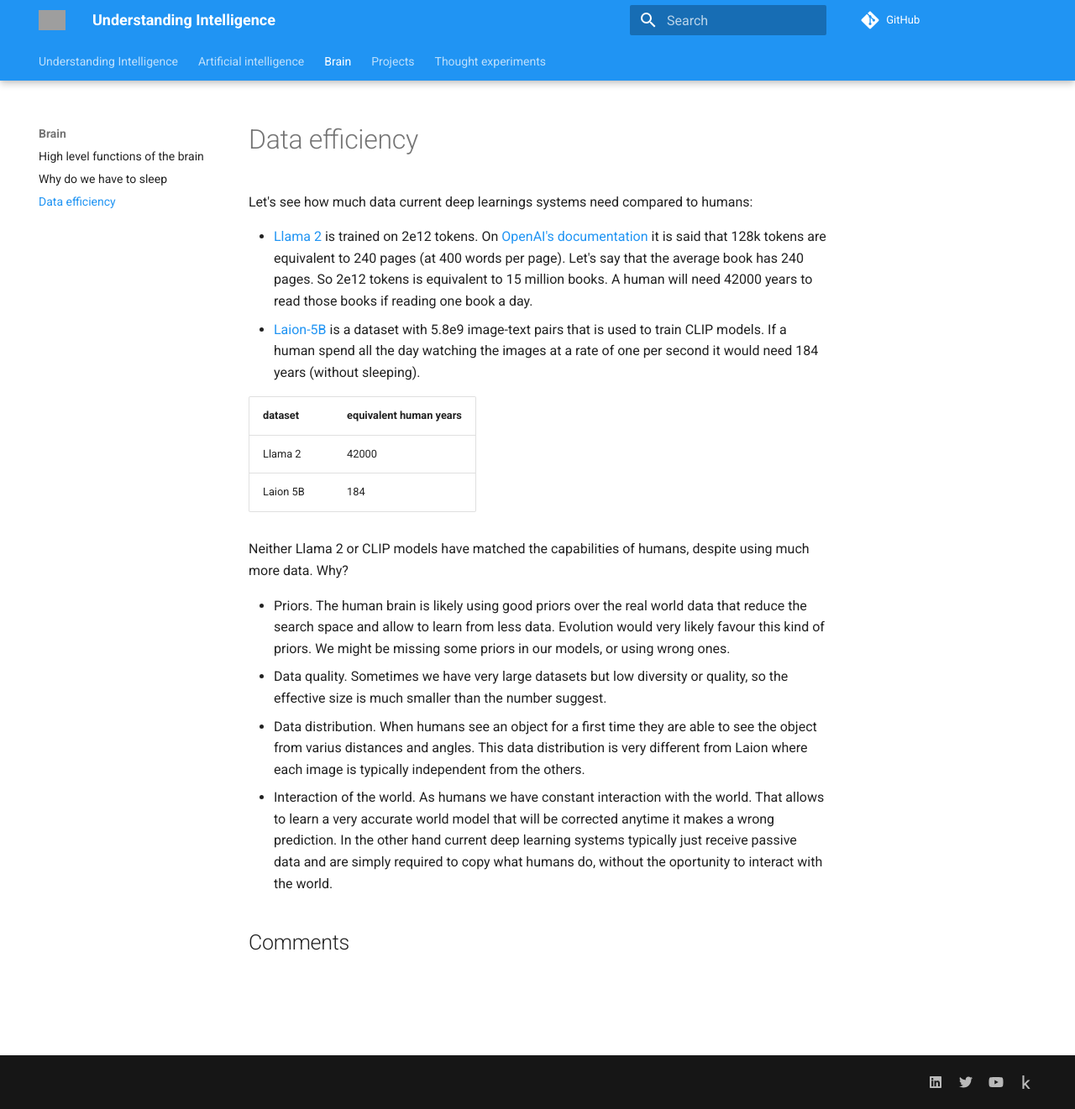
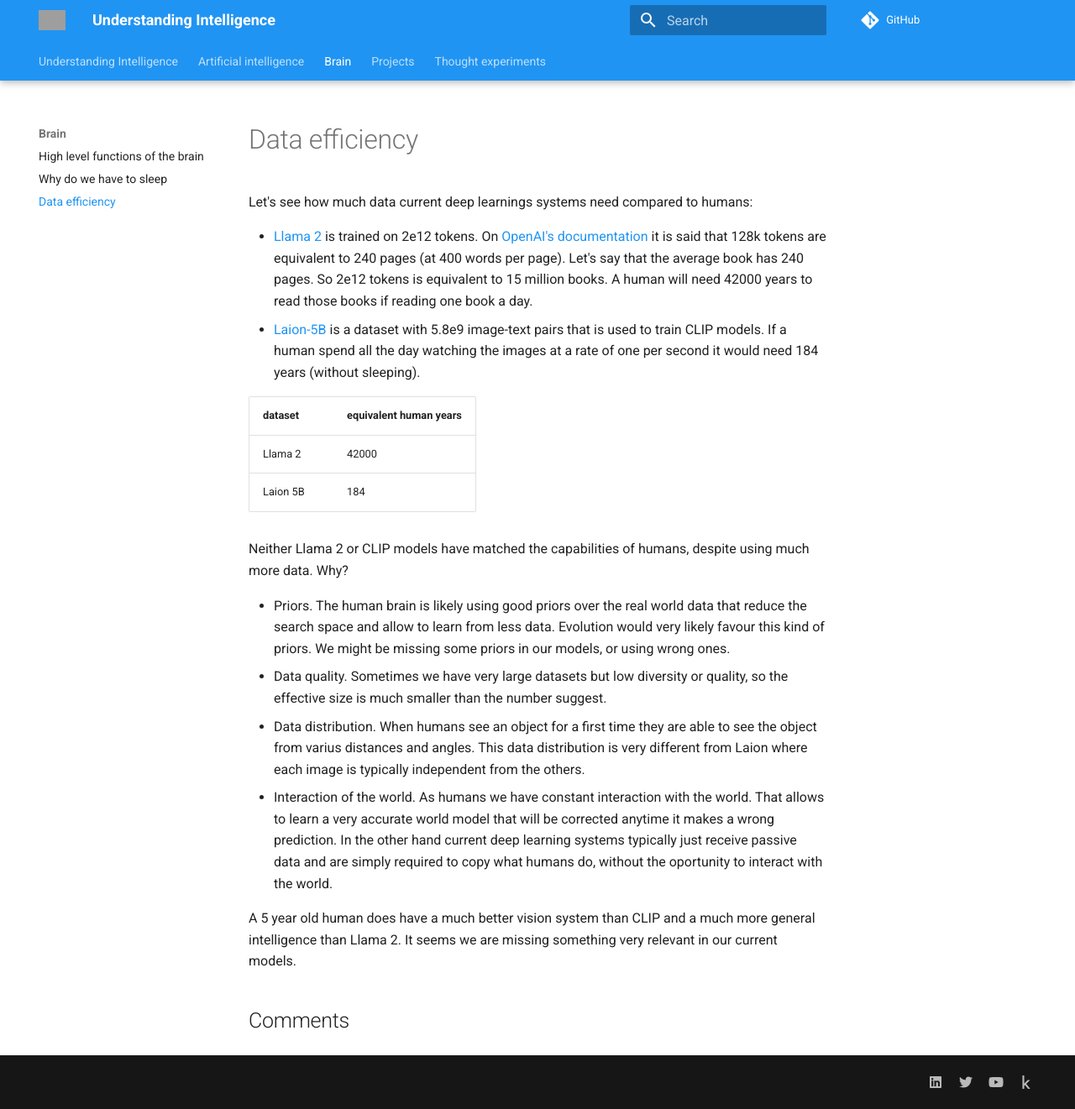
Before and after one commit to ironbar/understanding_intelligence, an MkDocs documentation site: the page built from docs/brain/03-data-efficiency.md, in a window 1280 px wide and 1321 px high. Shown: the whole window at 84% size. Built offline with MkDocs 1.6.1 and Material for MkDocs 9.7.7, drawn with Linux system fonts in a browser that asks for light colours; comment, search, counter and statistics services are not loaded; grey boxes are pictures that could not be loaded.

Commit message:
Update 03-data-efficiency.md

```diff
--- a/docs/brain/03-data-efficiency.md
+++ b/docs/brain/03-data-efficiency.md
@@ -16,3 +16,5 @@
 - Data quality. Sometimes we have very large datasets but low diversity or quality, so the effective size is much smaller than the number suggest.
 - Data distribution. When humans see an object for a first time they are able to see the object from varius distances and angles. This data distribution is very different from Laion where each image is typically independent from the others.
 - Interaction of the world. As humans we have constant interaction with the world. That allows to learn a very accurate world model that will be corrected anytime it makes a wrong prediction. In the other hand current deep learning systems typically just receive passive data and are simply required to copy what humans do, without the oportunity to interact with the world.
+
+A 5 year old human does have a much better vision system than CLIP and a much more general intelligence than Llama 2. It seems we are missing something very relevant in our current models.
```
